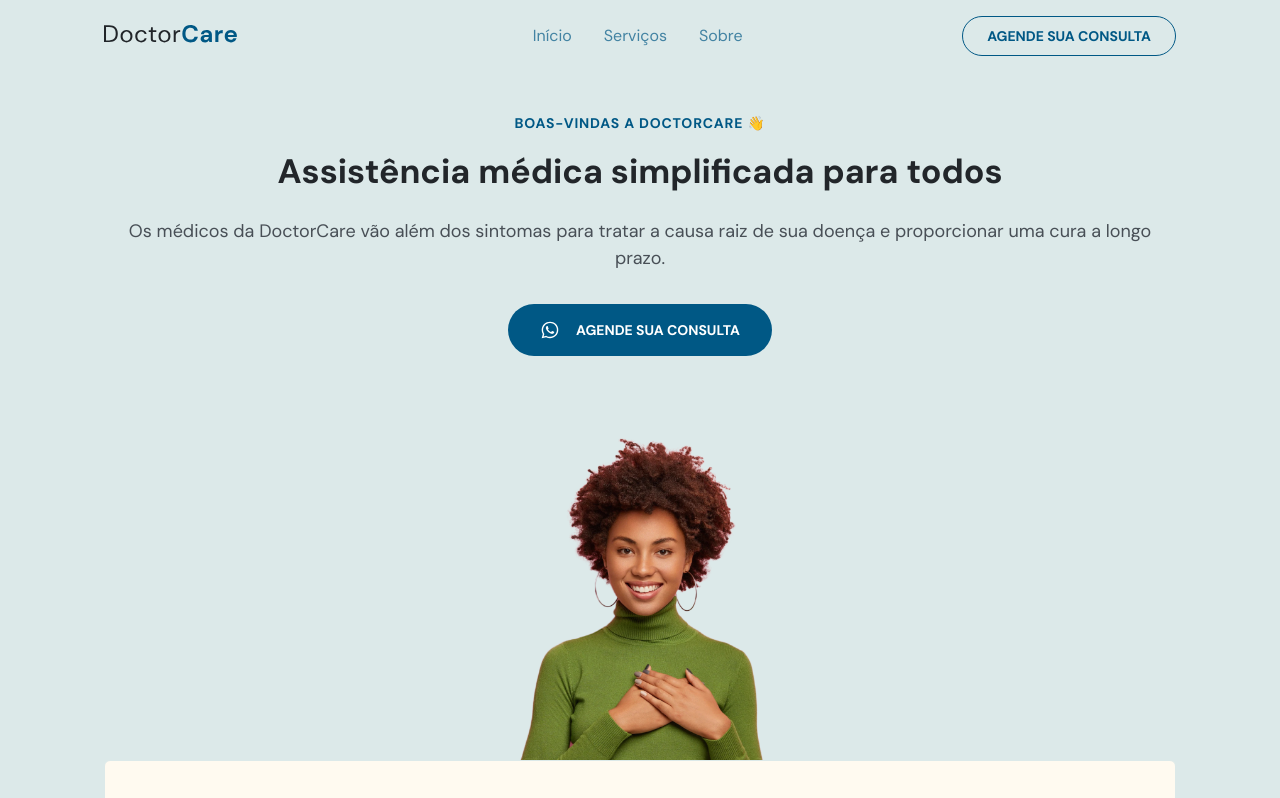
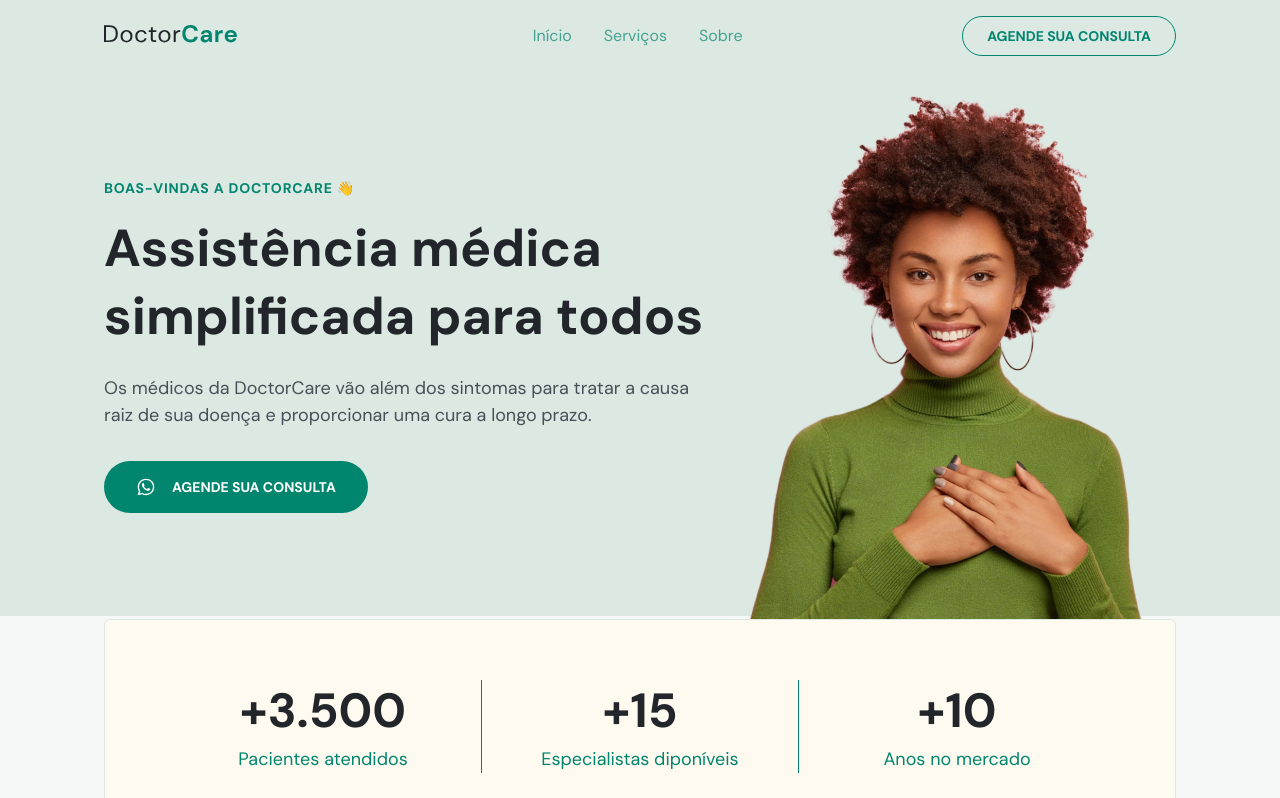
Before and after one commit to rodrigoq-souza/NLW-Origin, a plain HTML site: page index.html in a window 1280 px wide. Shown: the top 798 px of the page. Drawn offline with nearby package versions, Linux system fonts and the light colour scheme.

Commit message:
Subindo alterações na home para desktop

```diff
--- a/index.html
+++ b/index.html
@@ -227,6 +227,7 @@
 
     <section id="home">
       <div class="wrapper">
+        <div class="col-a">
           <header>
             <h4>Boas-vindas a doctorcare 👋</h4>
             <h1>Assistência médica simplificada para todos</h1>
@@ -253,7 +254,10 @@
 
               Agende sua consulta
             </a>
+          </div>
+        </div>
 
+        <div class="col-b">
           <img
             src="/assets/mulher-negra-vestindo-moletom-verde-com-as-duas-maos-no-peito-e-sorrindo.png"
             alt="Mulher negra vestindo moletom verde com as duas maos no peito e sorrindo"
--- a/style.css
+++ b/style.css
@@ -6,7 +6,7 @@
 }
 
 :root {
-  --hue: 200;
+  --hue: 170;
   --primary-color: hsl(var(--hue), 100%, 26%);
   --headline: hsl(210, 11%, 15%);
   --paragraph: hsl(210, 9%, 31%);
@@ -287,7 +287,7 @@ body.menu-expanded button path {
 #home::before {
   content: '';
   width: 100%;
-  height: calc(108rem + var(--nav-heigth));
+  height: calc(71% + var(--nav-heigth));
   background-color: var(--brand-light);
   display: block;
 
@@ -476,9 +476,17 @@ footer .social-links {
 /*========= RESPONSIVE =========================================*/
 @media (min-width: 1024px) {
   /*========= GERAL =========================================*/
+  body {
+    overflow: auto;
+  }
+
   .wrapper {
     width: min(112rem, 100%);
     display: grid;
+  }
+
+  section {
+    padding-block: 16rem;
   }
 
   /*========= NAVIGATION =========================================*/
@@ -603,4 +611,60 @@ footer .social-links {
   }
 
   /*========= HOME =========================================*/
+  #home::before {
+    height: calc(86% - var(--nav-heigth));
+  }
+
+  #home {
+    padding-top: var(--nav-heigth);
+  }
+
+  #home .wrapper {
+    grid-template-columns: 60.5rem 1fr;
+    grid-template-areas:
+      'A B'
+      'C C';
+  }
+
+  #home .col-a {
+    grid-area: A;
+    text-align: left;
+    align-self: center;
+  }
+
+  #home .col-b {
+    grid-area: B;
+  }
+
+  #home h1 {
+    font-size: 5.2rem;
+  }
+
+  #home .content p {
+    font-size: 1.8rem;
+  }
+
+  #home .stats {
+    grid-area: C;
+
+    flex-direction: row;
+    padding: 6rem;
+    gap: 0;
+  }
+
+  #home .stats .stat + .stat {
+    border-left: 1px solid var(--primary-color);
+  }
+
+  #home .stats .stat {
+    flex: 1;
+  }
+
+  #home .button {
+    margin: 0;
+  }
+
+  #home img {
+    width: 42rem;
+  }
 }
```
Lines whose indentation alone changed are shown as unchanged.
